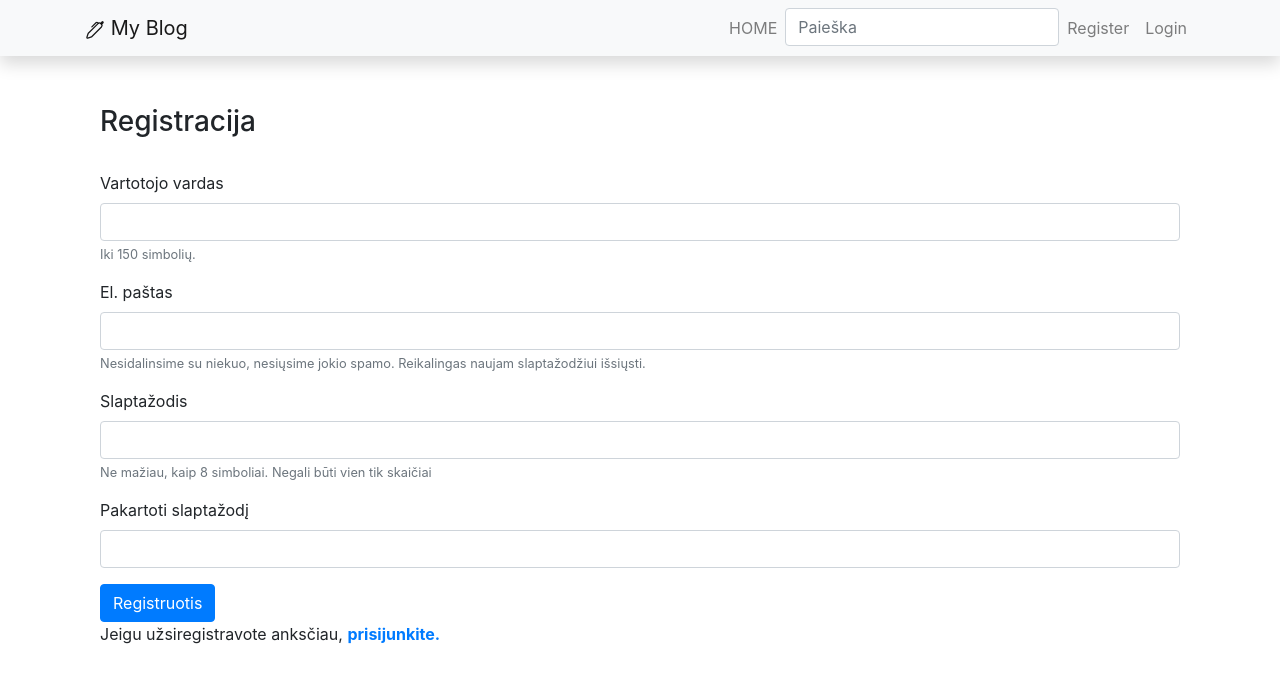
After one commit to DonatasNoreika/blog_202406, a Django app: page /register/ in a window 1280 px wide. The commit adds this page. Shown: the top 683 px of the page. Run offline with Django 5.2, Linux system fonts and the light colour scheme; some libraries are stand-ins or nearby versions.

Commit message:
+Padaryti, kad vartotojai galėtų patys registruotis

```diff
--- a/mysite/blog/templates/base.html
+++ b/mysite/blog/templates/base.html
@@ -70,6 +70,9 @@
 
                 {% else %}
                 <li class="nav-item">
+                    <a class="nav-link" href="{% url 'register' %}">Register</a>
+                </li>
+                <li class="nav-item">
                     <a class="nav-link" href="{% url 'login' %}">Login</a>
                 </li>
                 {% endif %}
@@ -77,6 +80,21 @@
         </div>
     </div>
 </nav>
+
+<div class="container mt-4">
+    <div class="row">
+        <div class="col-sm">
+            {% if messages %}
+            {% for message in messages %}
+            <div class="alert alert-{% if message.tags == 'error' %}danger{% elif message.tags == 'info' %}success{% endif %}"
+                 role="alert">
+                {{ message }}
+            </div>
+            {% endfor %}
+            {% endif %}
+        </div>
+    </div>
+</div>
 
 <div class="container">
     {% block "content" %}{% endblock %}
--- /dev/null
+++ b/mysite/blog/templates/registration/register.html
@@ -0,0 +1,37 @@
+{% extends "base.html" %}
+
+{% block "title" %}Registracija{% endblock %}
+
+{% block "content" %}
+
+    <div class="container register">
+        <h3>Registracija</h3><br/>
+        <form method="post">
+            {% csrf_token %}
+            <div class="form-group">
+                <label for="username">Vartotojo vardas</label>
+                <input name="username" type="text" class="form-control" id="username" aria-describedby="usernameHelp">
+                <small id="usernameHelp" class="form-text text-muted">Iki 150 simbolių.</small>
+            </div>
+            <div class="form-group">
+                <label for="exampleInputEmail1">El. paštas</label>
+                <input name="email" type="email" class="form-control" id="exampleInputEmail1" aria-describedby="emailHelp">
+                <small id="emailHelp" class="form-text text-muted">Nesidalinsime su niekuo, nesiųsime jokio spamo.
+                    Reikalingas naujam slaptažodžiui išsiųsti. </small>
+            </div>
+            <div class="form-group">
+                <label for="password">Slaptažodis</label>
+                <input name="password" type="password" class="form-control" id="password" aria-describedby="pwdHelp">
+                <small id="pwdHelp" class="form-text text-muted">Ne mažiau, kaip 8 simboliai. Negali būti vien tik
+                    skaičiai</small>
+            </div>
+            <div class="form-group">
+                <label for="password2">Pakartoti slaptažodį</label>
+                <input name="password2" type="password" class="form-control" id="password2" aria-describedby="pwd2Help">
+            </div>
+            <button type="submit" class="btn btn-primary register-button">Registruotis</button>
+        </form>
+        <p>Jeigu užsiregistravote anksčiau, <a href="{% url 'login' %}"><strong>prisijunkite.</strong></a></p>
+    </div>
+
+{% endblock %}
--- a/mysite/blog/urls.py
+++ b/mysite/blog/urls.py
@@ -20,7 +20,8 @@ from .views import (PostListView,
                     PostDetailView,
                     search,
                     UserPostListView,
-                    UserCommentListView)
+                    UserCommentListView,
+                    register)
 
 urlpatterns = [
     path('', PostListView.as_view(), name="posts"),
@@ -28,4 +29,5 @@ urlpatterns = [
     path("search/", search, name="search"),
     path("userposts/", UserPostListView.as_view(), name="user_posts"),
     path("usercomments/", UserCommentListView.as_view(), name="user_comments"),
+    path('register/', register, name='register'),
 ]
--- a/mysite/blog/views.py
+++ b/mysite/blog/views.py
@@ -1,9 +1,12 @@
-from django.shortcuts import render
+from django.shortcuts import render, redirect
 from django.views import generic
 from .models import Post, Comment
 from django.db.models import Q
 from django.contrib.auth.mixins import LoginRequiredMixin
-
+from django.views.decorators.csrf import csrf_protect
+from django.contrib import messages
+from django.contrib.auth import password_validation
+from django.contrib.auth.forms import User
 
 # Create your views here.
 class PostListView(generic.ListView):
@@ -42,3 +45,40 @@ class UserCommentListView(LoginRequiredMixin, generic.ListView):
 
     def get_queryset(self):
         return Comment.objects.filter(author=self.request.user)
+
+
+@csrf_protect
+def register(request):
+    if request.method == "POST":
+        # pasiimame reikšmes iš registracijos formos
+        username = request.POST['username']
+        email = request.POST['email']
+        password = request.POST['password']
+        password2 = request.POST['password2']
+        # tikriname, ar sutampa slaptažodžiai
+        if password == password2:
+            # tikriname, ar neužimtas username
+            if User.objects.filter(username=username).exists():
+                messages.error(request, f'Vartotojo vardas {username} užimtas!')
+                return redirect('register')
+            else:
+                # tikriname, ar nėra tokio pat email
+                if User.objects.filter(email=email).exists():
+                    messages.error(request, f'Vartotojas su el. paštu {email} jau užregistruotas!')
+                    return redirect('register')
+                else:
+                    try:
+                        password_validation.validate_password(password)
+                    except password_validation.ValidationError as e:
+                        for error in e:
+                            messages.error(request, error)
+                        return redirect('register')
+
+                    # jeigu viskas tvarkoje, sukuriame naują vartotoją
+                    User.objects.create_user(username=username, email=email, password=password)
+                    messages.info(request, f'Vartotojas {username} užregistruotas!')
+                    return redirect('login')
+        else:
+            messages.error(request, 'Slaptažodžiai nesutampa!')
+            return redirect('register')
+    return render(request, 'registration/register.html')
```
